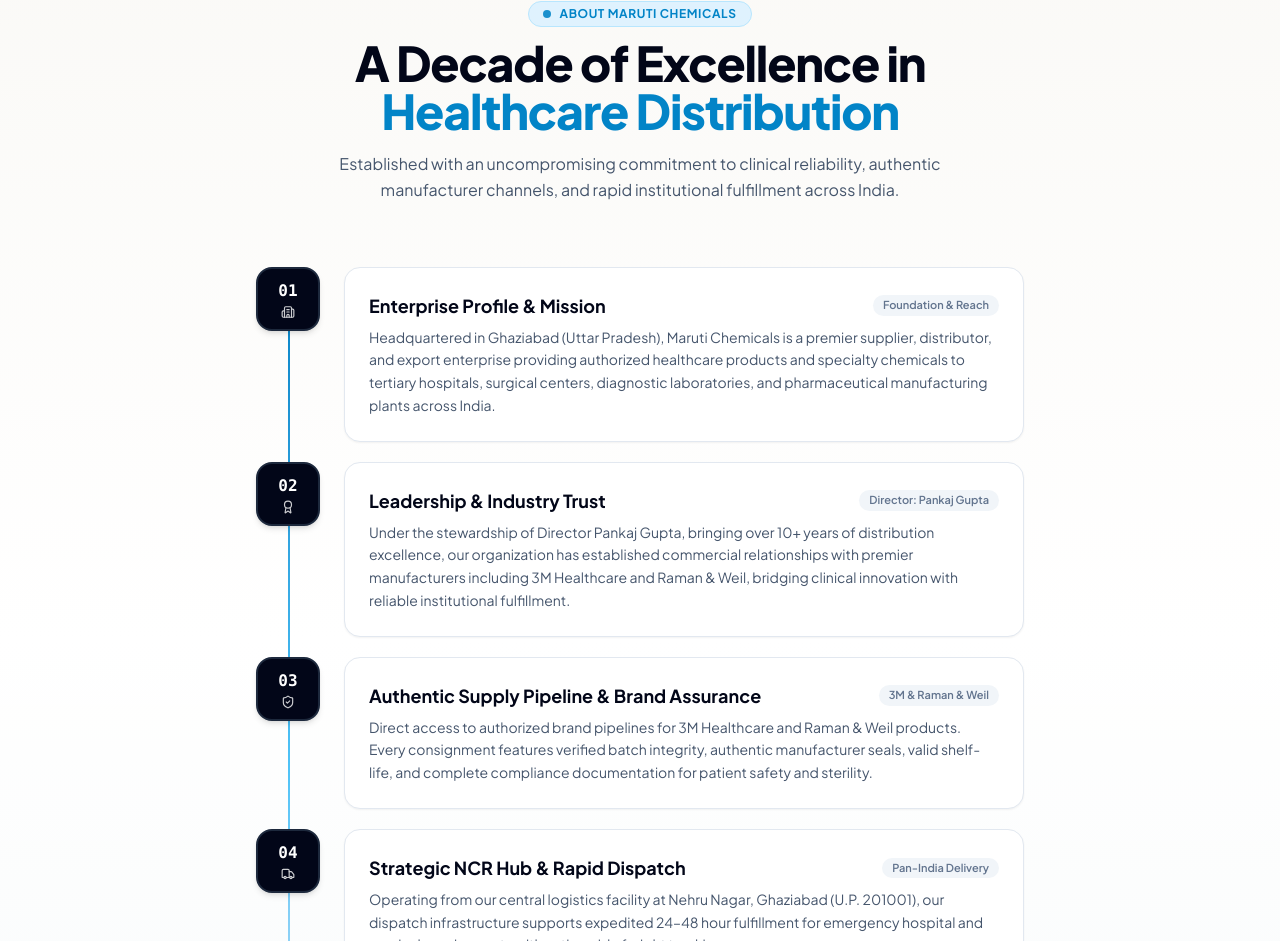
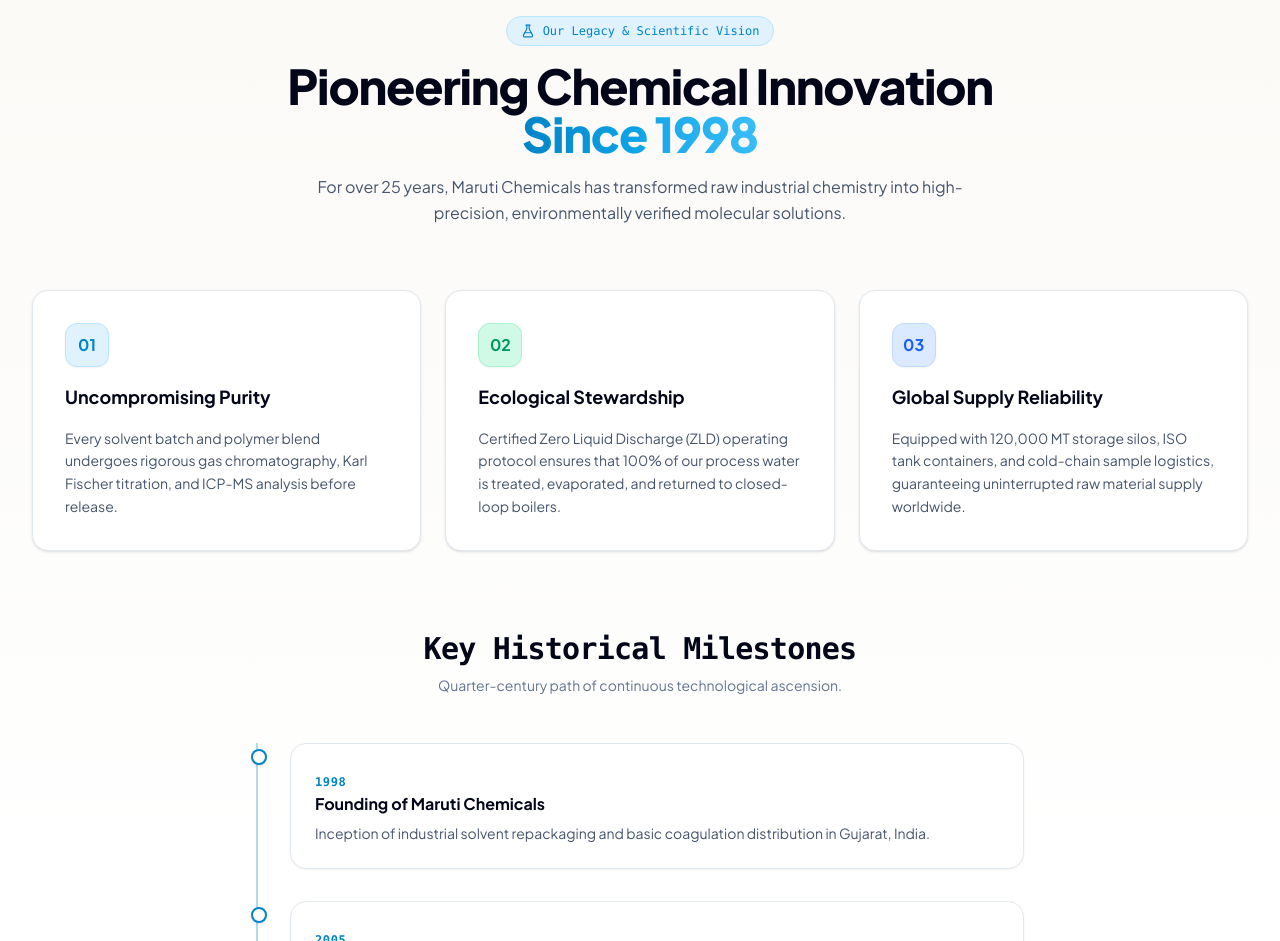
Before and after one commit to Priyanshu2068/Maruti-Chemicals, a React (Vite) app: page / in a window 1280 px wide. Shown: the part 1859-2800 px from the top of the page. Built offline with nearby package versions, Linux system fonts and the light colour scheme; a web font is replaced by a local one.

Commit message:
feat: adopt content and design approach from netlify about page with website theme

```diff
--- a/src/App.jsx
+++ b/src/App.jsx
@@ -116,42 +116,54 @@ const getRouteUrl = (path) => {
   return prefix + (path.startsWith('/') ? path : `/${path}`);
 };
 
-// 5-Point Institutional Profile & Capabilities (About Us)
-const ABOUT_STEPS = [
+// About Us: Scientific Vision & Pillars
+const ABOUT_PILLARS = [
   {
-    step: '01',
-    title: 'Enterprise Profile & Mission',
-    desc: 'Headquartered in Ghaziabad (Uttar Pradesh), Maruti Chemicals is a premier supplier, distributor, and export enterprise providing authorized healthcare products and specialty chemicals to tertiary hospitals, surgical centers, diagnostic laboratories, and pharmaceutical manufacturing plants across India.',
-    icon: Building2,
-    badge: 'Foundation & Reach'
+    num: '01',
+    title: 'Uncompromising Purity',
+    desc: 'Every solvent batch and polymer blend undergoes rigorous gas chromatography, Karl Fischer titration, and ICP-MS analysis before release.',
+    colorClass: 'bg-sky-100 dark:bg-sky-950/80 text-[#0284c7] dark:text-[#4fc3f7] border-sky-200 dark:border-sky-800'
   },
   {
-    step: '02',
-    title: 'Leadership & Industry Trust',
-    desc: 'Under the stewardship of Director Pankaj Gupta, bringing over 10+ years of distribution excellence, our organization has established commercial relationships with premier manufacturers including 3M Healthcare and Raman & Weil, bridging clinical innovation with reliable institutional fulfillment.',
-    icon: Award,
-    badge: 'Director: Pankaj Gupta'
+    num: '02',
+    title: 'Ecological Stewardship',
+    desc: 'Certified Zero Liquid Discharge (ZLD) operating protocol ensures that 100% of our process water is treated, evaporated, and returned to closed-loop boilers.',
+    colorClass: 'bg-emerald-100 dark:bg-emerald-950/80 text-emerald-600 dark:text-emerald-400 border-emerald-200 dark:border-emerald-800'
   },
   {
-    step: '03',
-    title: 'Authentic Supply Pipeline & Brand Assurance',
-    desc: 'Direct access to authorized brand pipelines for 3M Healthcare and Raman & Weil products. Every consignment features verified batch integrity, authentic manufacturer seals, valid shelf-life, and complete compliance documentation for patient safety and sterility.',
-    icon: ShieldCheck,
-    badge: '3M & Raman & Weil'
+    num: '03',
+    title: 'Global Supply Reliability',
+    desc: 'Equipped with 120,000 MT storage silos, ISO tank containers, and cold-chain sample logistics, guaranteeing uninterrupted raw material supply worldwide.',
+    colorClass: 'bg-blue-100 dark:bg-blue-950/80 text-blue-600 dark:text-blue-400 border-blue-200 dark:border-blue-800'
+  }
+];
+
+// About Us: Historical Milestones
+const ABOUT_MILESTONES = [
+  {
+    year: '1998',
+    title: 'Founding of Maruti Chemicals',
+    desc: 'Inception of industrial solvent repackaging and basic coagulation distribution in Gujarat, India.'
   },
   {
-    step: '04',
-    title: 'Strategic NCR Hub & Rapid Dispatch',
-    desc: 'Operating from our central logistics facility at Nehru Nagar, Ghaziabad (U.P. 201001), our dispatch infrastructure supports expedited 24–48 hour fulfillment for emergency hospital and surgical requirements with nationwide freight tracking.',
-    icon: Truck,
-    badge: 'Pan-India Delivery'
+    year: '2005',
+    title: 'Commissioning of Hazira Polymer Synthesis',
+    desc: 'First dedicated 10,000 MT epoxy and acrylic copolymer manufacturing facility opened.'
   },
   {
-    step: '05',
-    title: 'Sector Specialization & Institutional Pricing',
-    desc: 'Full clinical category coverage spanning Operation Theatres, CSSD, ICUs, Labs, Clinics, and Cleanrooms — offering structured institutional B2B quotations, rate contracts, flexible pack configurations, and dedicated procurement desk support for 88+ medical products.',
-    icon: Layers,
-    badge: '88+ Medical Products'
+    year: '2014',
+    title: 'Fractional Distillation Expansion',
+    desc: 'Introduced 80-plate stainless distillation columns achieving 99.98% purity electronic solvents.'
+  },
+  {
+    year: '2021',
+    title: 'Zero Liquid Discharge & Green Chemistry',
+    desc: 'Full plant upgrade achieving 100% wastewater recycling and zero toxic effluent release.'
+  },
+  {
+    year: '2026',
+    title: 'Global Precision Synthesis & Export Hub',
+    desc: 'Serving 48+ international countries with dedicated export hubs in Europe, Americas, and APAC.'
   }
 ];
 
@@ -2146,97 +2158,112 @@ export default function App() {
       {page.type === 'home' && (
       <>
       {/* ========================================================
-          4. ABOUT US: INSTITUTIONAL PROFILE & PILLARS (#about)
+          4. ABOUT US SECTION (#about)
          ======================================================== */}
-      <section id="about" className={`py-16 sm:py-24 border-t transition-colors duration-200 ${
+      <section id="about" className={`py-20 sm:py-28 border-t transition-colors duration-200 ${
         darkMode ? 'bg-slate-900/60 border-slate-800' : 'bg-gradient-to-b from-[#faf9f6] via-white to-sky-50/40 border-sky-100'
       }`}>
         <div className="max-w-7xl mx-auto px-4 sm:px-6 lg:px-8">
 
-          <div className="text-center max-w-3xl mx-auto mb-16">
-            <div className="inline-flex items-center gap-2 px-3.5 py-1 rounded-full text-xs font-bold uppercase tracking-wider mb-3 bg-sky-100 dark:bg-sky-950 text-[#0284c7] dark:text-[#4fc3f7] border border-sky-200 dark:border-sky-800">
-              <span className="w-2 h-2 rounded-full bg-[#0284c7] animate-pulse"></span>
-              ABOUT MARUTI CHEMICALS
+          {/* Header Block */}
+          <div className="text-center max-w-3xl mx-auto mb-16 space-y-4">
+            <div className="inline-flex items-center gap-2 px-3.5 py-1.5 rounded-full text-xs font-mono font-medium bg-sky-100 dark:bg-sky-950/80 text-[#0284c7] dark:text-[#4fc3f7] border border-sky-200 dark:border-sky-800">
+              <FlaskConical className="w-3.5 h-3.5" />
+              <span>Our Legacy & Scientific Vision</span>
             </div>
             <h2 className="text-3xl sm:text-4xl lg:text-5xl font-black text-slate-950 dark:text-white tracking-tight">
-              A Decade of Excellence in{' '}
-              <span className="text-[#0284c7] dark:text-[#4fc3f7]">
-                Healthcare Distribution
+              Pioneering Chemical Innovation <br className="hidden sm:inline" />
+              <span className="bg-gradient-to-r from-[#0284c7] via-[#0ea5e9] to-[#38bdf8] bg-clip-text text-transparent">
+                Since 1998
               </span>
             </h2>
-            <p className="mt-4 text-sm sm:text-base text-slate-600 dark:text-slate-400 max-w-2xl mx-auto leading-relaxed">
-              Established with an uncompromising commitment to clinical reliability, authentic manufacturer channels, and rapid institutional fulfillment across India.
+            <p className="text-sm sm:text-base text-slate-600 dark:text-slate-300 max-w-2xl mx-auto leading-relaxed">
+              For over 25 years, Maruti Chemicals has transformed raw industrial chemistry into high-precision, environmentally verified molecular solutions.
             </p>
           </div>
 
-          {/* Staggered Vertical Timeline Workflow matching Our Process */}
-          <div className="max-w-3xl mx-auto relative">
-            {/* Center/Left connecting vertical line */}
-            <div className="absolute left-6 sm:left-8 top-6 bottom-6 w-0.5 bg-gradient-to-b from-[#0284c7] via-[#4fc3f7] to-slate-200 dark:to-slate-800 -z-0"></div>
-
-            <div className="space-y-5 relative z-10">
-              {ABOUT_STEPS.map((item, idx) => {
-                const Icon = item.icon;
-                return (
+          {/* 3 Core Value Pillars */}
+          <div className="grid grid-cols-1 md:grid-cols-3 gap-6 mb-20">
+            {ABOUT_PILLARS.map((pillar) => (
               <div
-                    key={item.step}
-                    className="flex items-start gap-4 sm:gap-6 group"
-                  >
-                    {/* Step Number Circle / Badge */}
-                    <div className="flex-shrink-0 w-12 h-12 sm:w-16 sm:h-16 rounded-2xl flex flex-col items-center justify-center font-mono font-black text-sm sm:text-base shadow-md transition-all duration-300 group-hover:scale-105 group-hover:shadow-sky-500/30 bg-slate-950 text-white dark:bg-slate-800 dark:text-[#4fc3f7] border-2 border-slate-800 dark:border-sky-500/40 group-hover:bg-[#0284c7] group-hover:border-[#0284c7]">
-                      <span>{item.step}</span>
-                      <Icon className="w-3.5 h-3.5 mt-0.5 opacity-80 group-hover:opacity-100" />
-                    </div>
-
-                    {/* Step Description Card with Hover Elevation */}
-                    <div className={`flex-1 p-5 sm:p-6 rounded-2xl border transition-all duration-300 hover:-translate-y-1 hover:shadow-xl hover:border-sky-300 dark:hover:border-sky-700 cursor-pointer ${
+                key={pillar.num}
+                className={`p-7 sm:p-8 rounded-2xl border transition-all duration-300 hover:-translate-y-1 hover:shadow-xl space-y-4 ${
                   darkMode
-                        ? 'bg-slate-900 border-slate-800'
-                        : 'bg-white border-slate-200 shadow-xs hover:shadow-md'
+                    ? 'bg-slate-900 border-slate-800 hover:border-sky-700'
+                    : 'bg-white border-slate-200 shadow-sm hover:border-sky-300'
+                }`}
+              >
+                <div className={`w-11 h-11 rounded-xl flex items-center justify-center font-bold text-base border shadow-xs ${pillar.colorClass}`}>
+                  {pillar.num}
+                </div>
+                <h3 className="text-lg font-bold text-slate-950 dark:text-white">
+                  {pillar.title}
+                </h3>
+                <p className="text-xs sm:text-sm text-slate-600 dark:text-slate-400 leading-relaxed">
+                  {pillar.desc}
+                </p>
+              </div>
+            ))}
+          </div>
+
+          {/* Key Historical Milestones */}
+          <div className="mb-20">
+            <div className="text-center max-w-xl mx-auto mb-12 space-y-2">
+              <h3 className="text-2xl sm:text-3xl font-extrabold text-slate-950 dark:text-white font-mono tracking-tight">
+                Key Historical Milestones
+              </h3>
+              <p className="text-xs sm:text-sm text-slate-500 dark:text-slate-400">
+                Quarter-century path of continuous technological ascension.
+              </p>
+            </div>
+
+            <div className="relative border-l-2 border-[#0284c7]/30 dark:border-sky-500/30 max-w-3xl mx-auto pl-6 sm:pl-8 space-y-8">
+              {ABOUT_MILESTONES.map((item, idx) => (
+                <div key={idx} className="relative group">
+                  <div className="absolute -left-[31px] sm:-left-[39px] top-1.5 w-4 h-4 rounded-full bg-white dark:bg-slate-950 border-2 border-[#0284c7] dark:border-[#38bdf8] group-hover:bg-[#0284c7] dark:group-hover:bg-[#38bdf8] group-hover:scale-110 transition-all shadow-sm" />
+                  <div className={`p-5 sm:p-6 rounded-2xl border transition-all duration-300 hover:-translate-y-0.5 hover:shadow-lg space-y-1.5 ${
+                    darkMode
+                      ? 'bg-slate-900 border-slate-800 hover:border-sky-700'
+                      : 'bg-white border-slate-200 shadow-xs hover:border-sky-300'
                   }`}>
-                      <div className="flex flex-col sm:flex-row sm:items-center justify-between gap-1 mb-1.5">
-                        <h3 className="text-base sm:text-lg font-bold text-slate-950 dark:text-white group-hover:text-[#0284c7] dark:group-hover:text-[#4fc3f7] transition-colors">
+                    <span className="text-xs font-mono font-bold text-[#0284c7] dark:text-[#38bdf8] tracking-wider">
+                      {item.year}
+                    </span>
+                    <h4 className="text-base font-bold text-slate-950 dark:text-white">
                       {item.title}
-                        </h3>
-                        <span className="text-[11px] font-semibold text-slate-500 dark:text-slate-400 bg-slate-100 dark:bg-slate-800 px-2.5 py-0.5 rounded-full w-fit">
-                          {item.badge}
-                        </span>
-                      </div>
+                    </h4>
                     <p className="text-xs sm:text-sm text-slate-600 dark:text-slate-400 leading-relaxed">
                       {item.desc}
                     </p>
                   </div>
                 </div>
-                );
-              })}
-            </div>
-
-            {/* Hub & Contact Quick Action Callout Card */}
-            <div className={`mt-8 p-5 sm:p-6 rounded-2xl border flex flex-col sm:flex-row sm:items-center justify-between gap-4 transition-colors ${
-              darkMode ? 'bg-slate-900/90 border-slate-800' : 'bg-sky-50/70 border-sky-200/80 shadow-xs'
+              ))}
+            </div>
+          </div>
+
+          {/* Audited Under Global QA Frameworks Banner */}
+          <div className={`p-8 sm:p-12 rounded-3xl border flex flex-col md:flex-row items-center justify-between gap-6 transition-colors ${
+            darkMode
+              ? 'bg-slate-900 border-slate-800'
+              : 'bg-gradient-to-r from-sky-50 via-white to-sky-50/60 border-sky-200/80 shadow-xs'
           }`}>
-              <div className="flex items-start sm:items-center gap-3.5">
-                <div className="w-10 h-10 rounded-xl bg-[#0284c7] text-white flex items-center justify-center shrink-0 shadow-sm">
-                  <MapPin className="w-5 h-5" />
-                </div>
-                <div>
-                  <div className="font-bold text-xs sm:text-sm text-slate-950 dark:text-white">
-                    Operations Hub: Nehru Nagar, Ghaziabad (U.P.) — 201001
-                  </div>
-                  <div className="text-[11px] text-slate-600 dark:text-slate-400">
-                    Central NCR Logistics · Pan-India Dispatch Support · Hospital Rate Contracts
-                  </div>
-                </div>
+            <div className="space-y-2 text-center md:text-left">
+              <h3 className="text-xl sm:text-2xl font-bold text-slate-950 dark:text-white">
+                Audited Under Global QA Frameworks
+              </h3>
+              <p className="text-xs sm:text-sm text-slate-600 dark:text-slate-400 max-w-xl leading-relaxed">
+                ISO 9001:2015 Quality Management • ISO 14001 Environmental Safety • GMP Good Manufacturing Practices • REACH EU Registration.
+              </p>
             </div>
             <a
               href="#contact"
-                className="inline-flex items-center justify-center gap-2 py-2.5 px-4 rounded-xl font-bold text-xs bg-[#0284c7] hover:bg-[#0369a1] text-white shadow-sm hover:shadow-md transition-all shrink-0"
-              >
-                <span>Connect Procurement Desk</span>
-                <ArrowRight className="w-3.5 h-3.5" />
+              className="px-6 py-3 rounded-xl bg-[#0284c7] hover:bg-[#0369a1] text-white font-semibold text-xs shadow-md hover:shadow-lg hover:-translate-y-0.5 transition-all flex items-center gap-2 whitespace-nowrap shrink-0"
+            >
+              <span>Request Audit Pack / COA</span>
+              <ArrowRight className="w-4 h-4" />
             </a>
           </div>
-          </div>
+
         </div>
       </section>
 
```
Lines whose indentation alone changed are shown as unchanged.
